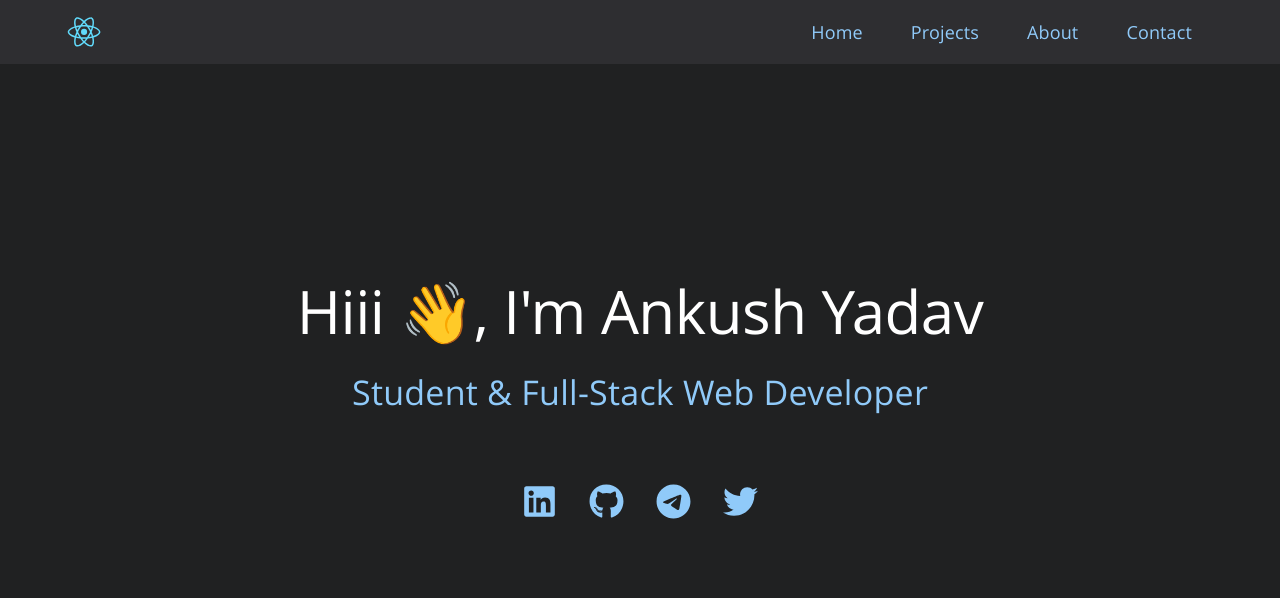
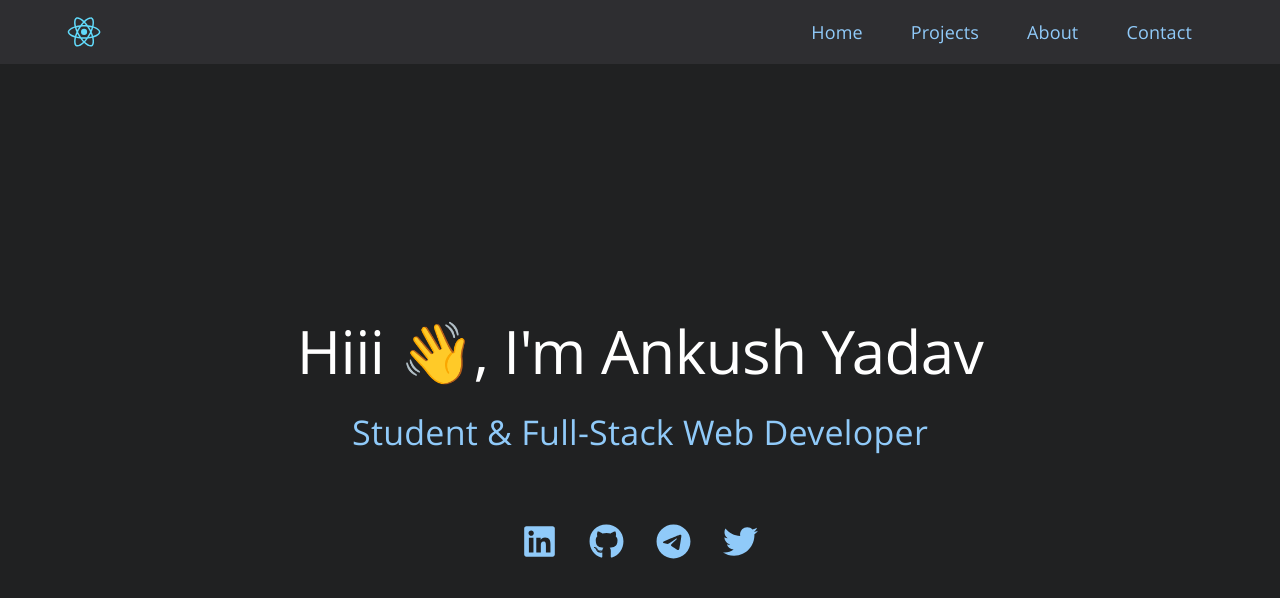
Before and after one commit to Rocker2102/my-website, a React (Create React App) app: page / in a window 1280 px wide. Shown: the top 598 px of the page. Built offline with nearby package versions, Linux system fonts and the light colour scheme.

Commit message:
Add padding to prevent layout disorientation on screen resize

```diff
--- a/src/App.css
+++ b/src/App.css
@@ -38,7 +38,7 @@
 section.main {
     background-color: #202122;
     min-height: 100vh;
-    padding: 0 1em;
+    padding: 80px 1em 0 1em;
     display: flex;
     flex-direction: column;
     align-items: center;
```
